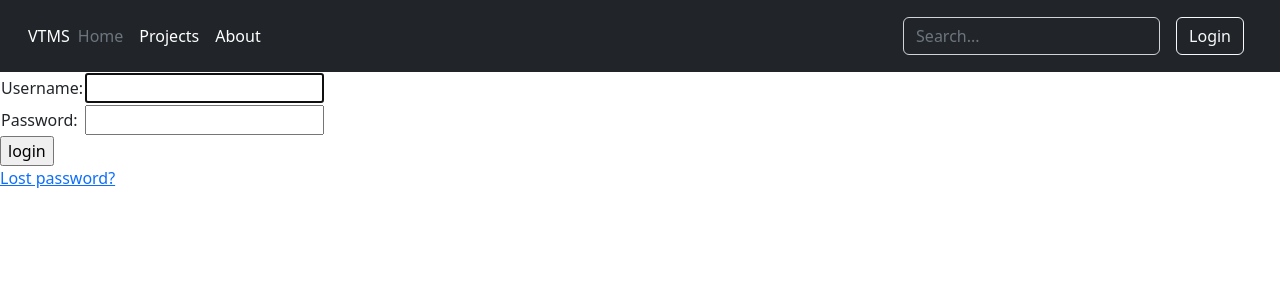
After one commit to ivpel/vtms, a Django app: page /accounts/login/ in a window 1280 px wide. The commit adds this page. Shown: the top 300 px of the page. Run offline with Django 4.2, Linux system fonts and the light colour scheme.

Commit message:
Added basic login/logout functionality.

```diff
--- a/templates/base.html
+++ b/templates/base.html
@@ -25,24 +25,25 @@
                 <input type="search" class="form-control form-control-dark text-bg-dark" placeholder="Search..." aria-label="Search">
             </form>
 
-            <div class="text-end">
-                <button type="button" class="btn btn-outline-light me-2">Login</button>
-            </div>
-
+            {% if user.is_authenticated %}
             <div class="dropdown text-end text-light">
                 <a href="#" class="d-block text-decoration-none dropdown-toggle text-white" data-bs-toggle="dropdown" aria-expanded="false">
-                    User Name
+                    Logged as: {{ user.get_username }}
                 </a>
 
                 <ul class="dropdown-menu text-small" style="">
-                    <li><a class="dropdown-item" href="#">New project...</a></li>
-                    <li><a class="dropdown-item" href="#">Settings</a></li>
                     <li><a class="dropdown-item" href="#">Profile</a></li>
+                    <li><a class="dropdown-item" href="{% url 'tms:project_create' %}">New project...</a></li>
                     <li><hr class="dropdown-divider"></li>
-                    <li><a class="dropdown-item" href="#">Sign out</a></li>
+                    <li><a class="dropdown-item" href="{% url 'auth:logout' %}">Sign out</a></li>
                 </ul>
 
             </div>
+            {% else %}
+            <div class="text-end">
+                <a class="btn btn-outline-light me-2" href="{% url 'auth:login' %}">Login</a>
+            </div>
+            {% endif %}
         </div>
     </div>
 </header>
--- /dev/null
+++ b/templates/registration/logged_out.html
@@ -0,0 +1,6 @@
+{% extends "base.html" %}
+
+{% block content %}
+  <p>Logged out!</p>
+  <a href="{% url 'auth:login'%}">Click here to login again.</a>
+{% endblock %}
--- /dev/null
+++ b/templates/registration/login.html
@@ -0,0 +1,37 @@
+{% extends "base.html" %}
+
+{% block content %}
+
+  {% if form.errors %}
+    <p>Your username and password didn't match. Please try again.</p>
+  {% endif %}
+
+  {% if next %}
+    {% if user.is_authenticated %}
+      <p>Your account doesn't have access to this page. To proceed,
+      please login with an account that has access.</p>
+    {% else %}
+      <p>Please login to see this page.</p>
+    {% endif %}
+  {% endif %}
+
+  <form method="post" action="{% url 'auth:login' %}">
+    {% csrf_token %}
+    <table>
+      <tr>
+        <td>{{ form.username.label_tag }}</td>
+        <td>{{ form.username }}</td>
+      </tr>
+      <tr>
+        <td>{{ form.password.label_tag }}</td>
+        <td>{{ form.password }}</td>
+      </tr>
+    </table>
+    <input type="submit" value="login">
+    <input type="hidden" name="next" value="{{ next }}">
+  </form>
+
+  {# Assumes you setup the password_reset view in your URLconf #}
+  <p><a href="{% url 'auth:password_reset' %}">Lost password?</a></p>
+
+{% endblock %}
--- a/vtms/settings.py
+++ b/vtms/settings.py
@@ -122,3 +122,6 @@ STATIC_URL = 'static/'
 # https://docs.djangoproject.com/en/4.1/ref/settings/#default-auto-field
 
 DEFAULT_AUTO_FIELD = 'django.db.models.BigAutoField'
+
+LOGIN_REDIRECT_URL = "/"
+LOGOUT_REDIRECT_URL = "/"
--- a/vtms/urls.py
+++ b/vtms/urls.py
@@ -19,4 +19,5 @@ from django.urls import path, include
 urlpatterns = [
     path('', include('tms.urls')),
     path('admin/', admin.site.urls),
+    path('accounts/', include(("django.contrib.auth.urls", 'auth'), namespace="auth")),
 ]
```
